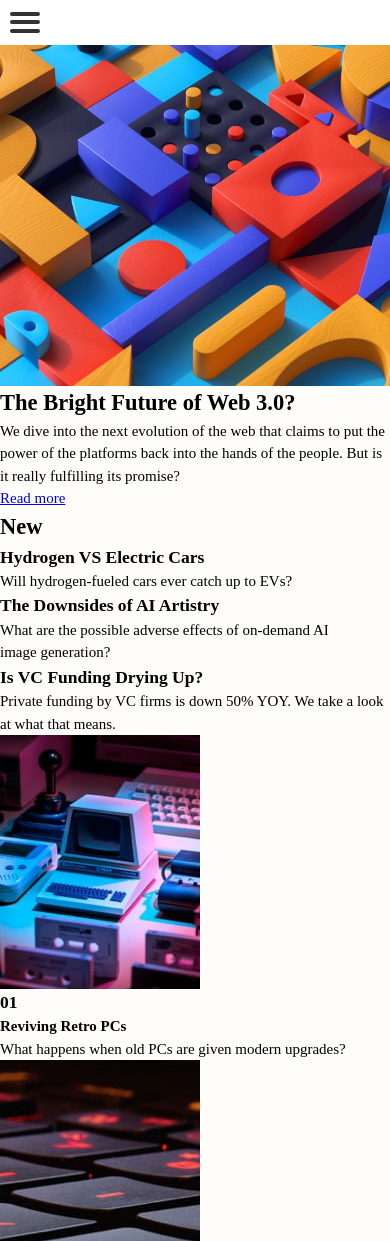
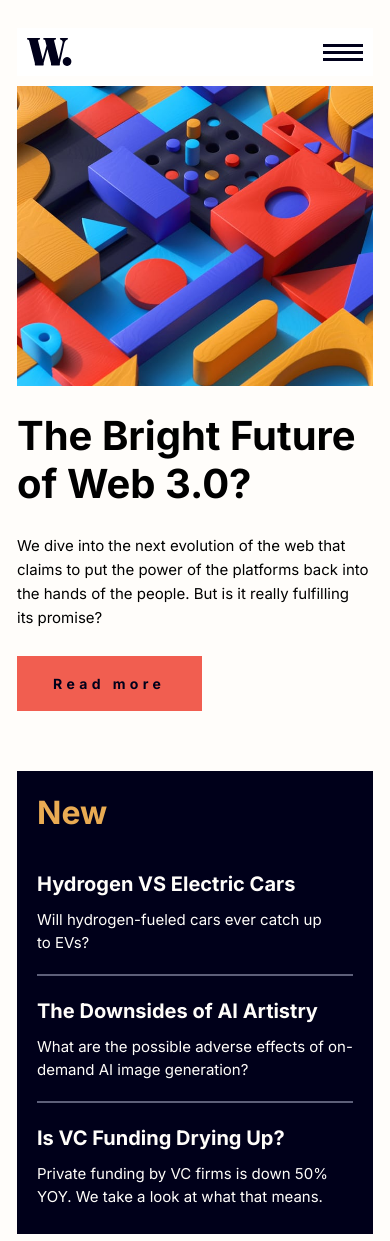
Before and after one commit to barriedirk/frontend-mentor-exercise-18-news-homepage, a plain HTML site: page index.html in a window 390 px wide. Shown: the top 1241 px of the page. Drawn offline with Linux system fonts and the light colour scheme.

Commit message:
add basic css for mobile first

```diff
--- a/menu.css
+++ b/header.css
@@ -1,13 +1,21 @@
-/* General styles */
 .header {
   background-color: #fff;
   padding: 1rem;
   position: relative;
+  display: flex;
+  flex-direction: row;
+  align-items: center;
+  justify-content: space-between;
+}
+
+.header__logo {
+  width: 44.8px;
+  height: 28px;
 }
 
 .header__nav {
   max-width: 1200px;
-  margin: 0 auto;
+  /* margin: 0 auto; */
 }
 
 .header__menu {
@@ -34,27 +42,26 @@
   outline: none;
 }
 
-/* Hamburger Icon - hidden by default on desktop */
 .header__menu-toggle {
   display: none;
 }
 
-/* Hamburger icon lines */
 .header__menu-icon {
   display: none;
   cursor: pointer;
   flex-direction: column;
   justify-content: space-around;
-  width: 30px;
-  height: 25px;
+  width: 40px;
+  height: 17px;
 }
 
+/*
 .header__icon-line {
   background-color: #333;
   height: 4px;
   width: 100%;
   border-radius: 4px;
-}
+} */
 
 /* Mobile styles (Hamburger and vertical menu) */
 @media (max-width: 768px) {
@@ -63,7 +70,6 @@
     display: flex;
   }
 
-  /* Hide menu items on mobile by default */
   .header__menu {
     display: none;
     flex-direction: column;
@@ -80,13 +86,11 @@
     text-align: center;
   }
 
-  /* Show menu when checkbox is checked */
   .header__menu-toggle:checked + .header__menu-icon + .header__menu {
     display: flex;
   }
 }
 
-/* Desktop styles (Horizontal menu) */
 @media (min-width: 769px) {
   .header__menu {
     display: flex;
--- a/index.html
+++ b/index.html
@@ -54,7 +54,7 @@
 
     <link rel="stylesheet" href="./reset.css" />
     <link rel="stylesheet" href="./main.css" />
-    <link rel="stylesheet" href="./menu.css" />
+    <link rel="stylesheet" href="./header.css" />
 
     <script type="module" src="./main.js"></script>
 
@@ -71,21 +71,27 @@
   <body>
     <a href="#main-content" class="skip-link">Skip to main content</a>
     <header class="header">
+      <img
+        class="header__logo"
+        src="./assets/images/logo.svg"
+        alt="Image of the Company Logo"
+      />
       <nav
         class="header__nav"
         role="navigation"
         aria-label="Primary navigation"
       >
-        <!-- Hamburger Icon (Hidden on desktop, shown on mobile) -->
         <input type="checkbox" id="menu-toggle" class="header__menu-toggle" />
         <label
           for="menu-toggle"
           class="header__menu-icon"
           aria-label="Toggle menu"
         >
-          <span class="header__icon-line"></span>
-          <span class="header__icon-line"></span>
-          <span class="header__icon-line"></span>
+          <img
+            class="header__menu-icon--image"
+            src="./assets/images/icon-menu.svg"
+            alt="Icon of Menu Navigation"
+          />
         </label>
 
         <!-- Menu -->
@@ -109,7 +115,7 @@
       </nav>
     </header>
 
-    <main id="main-content">
+    <main id="main-content" class="main">
       <section aria-labelledby="web3-title" class="hero">
         <picture class="hero__picture">
           <source
@@ -144,6 +150,7 @@
       <aside class="news" aria-labelledby="news__title">
         <h2 id="news__title" class="news__title">New</h2>
 
+        <div class="news__articles">
           <article class="news__article" aria-labelledby="article-1">
             <h3 id="article-1" class="news__article-title">
               Hydrogen VS Electric Cars
@@ -168,10 +175,11 @@
               Is VC Funding Drying Up?
             </h3>
             <p class="news__article-description">
-            Private funding by VC firms is down 50% YOY. We take a look at what
-            that means.
+              Private funding by VC firms is down 50% YOY. We take a look at
+              what that means.
             </p>
           </article>
+        </div>
       </aside>
 
       <section
--- a/main.css
+++ b/main.css
@@ -27,10 +27,13 @@ html {
 }
 
 body {
+  font-family: var(--ff);
   background-color: var(--clr-off-white);
   font-size: 1.5rem;
   display: flex;
   flex-direction: column;
+  padding: 28px 17px;
+  gap: 10px;
 }
 
 .skip-link {
@@ -62,3 +65,143 @@ body {
   clip-path: inset(50%);
   overflow: hidden;
 }
+
+.main {
+  display: flex;
+  flex-direction: column;
+  gap: 60px;
+}
+
+.hero {
+  display: flex;
+  flex-direction: column;
+  gap: 26px;
+}
+
+.hero__picture {
+  grid-area: hero__picture;
+}
+
+.hero__image {
+  max-height: 300px;
+  object-fit: cover;
+  width: 100%;
+}
+
+.hero__title {
+  grid-area: hero__title;
+  font-size: 4rem;
+  font-weight: var(--fw-bold);
+  line-height: 1.2;
+}
+
+.hero__description {
+  grid-area: hero__description;
+  font-size: 1.5rem;
+  font-weight: var(--fw-normal);
+  line-height: 1.6;
+}
+
+.hero__cta {
+  grid-area: hero__cta;
+  text-decoration: none;
+  background-color: var(--clr-soft-red);
+  color: var(--clr-very-dark-blue);
+  font-size: 1.4rem;
+  font-weight: var(--fw-bold);
+  letter-spacing: 4.38px;
+  padding: 17px 36px;
+  display: inline-block;
+  width: 185px;
+}
+
+.news {
+  background-color: var(--clr-very-dark-blue);
+  padding: 26px 20px;
+  color: var(--clr-off-white);
+}
+
+.news__title {
+  color: var(--clr-soft-orange);
+  font-size: 3.2rem;
+  font-weight: var(--fw-bold);
+  line-height: 1;
+}
+
+.news__article-title {
+  font-size: 2rem;
+  font-weight: var(--fw-bold);
+  margin-bottom: 10px;
+}
+
+.news__article-description {
+  font-size: 1.5rem;
+  font-weight: var(--fw-normal);
+}
+
+.news__articles {
+  margin-top: 20px;
+}
+
+.news__articles .news__article {
+  margin-top: 40px;
+  margin-bottom: 40px;
+}
+
+.news__articles .news__article:first-child {
+  margin-top: 20;
+}
+
+.news__articles .news__article::after {
+  content: "";
+  display: block;
+  border: 1px solid var(--clr-dark-grayish-blue);
+  transform: translateY(20px);
+}
+
+.news__articles .news__article:last-child {
+  margin-bottom: 0;
+}
+
+.news__articles .news__article:last-child::after {
+  display: none;
+}
+
+.featured-articles {
+  display: flex;
+  flex-direction: column;
+  gap: 32px;
+}
+
+.featured-articles__item-image {
+  display: flex;
+  gap: 23px;
+}
+
+.featured-articles__item-img {
+  max-width: 100px;
+}
+
+.featured-articles__item-caption {
+  display: flex;
+  flex-direction: column;
+  gap: 5px;
+}
+
+.featured-articles__item-number {
+  color: var(--clr-soft-red);
+  font-size: 3.2rem;
+  font-weight: var(--fw-bold);
+}
+
+.featured-articles__item-heading {
+  color: var(--clr-very-dark-blue);
+  font-size: 1.8rem;
+  font-weight: var(--fw-extrabold);
+}
+
+.featured-articles__item-description {
+  color: var(--clr-dark-grayish-blue);
+  font-size: 1.5rem;
+  font-weight: var(--fw-normal);
+}
```
Lines whose indentation alone changed are shown as unchanged.
